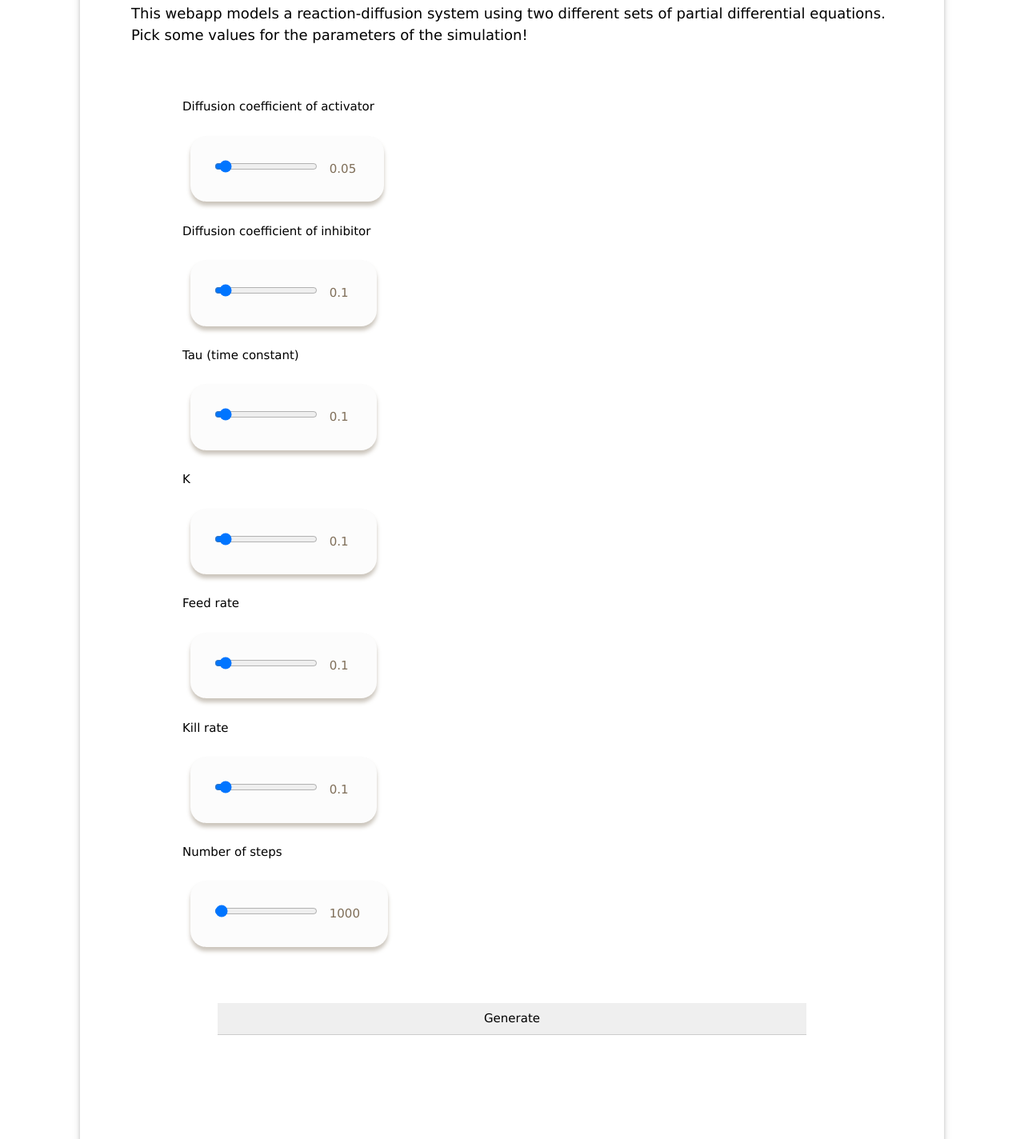
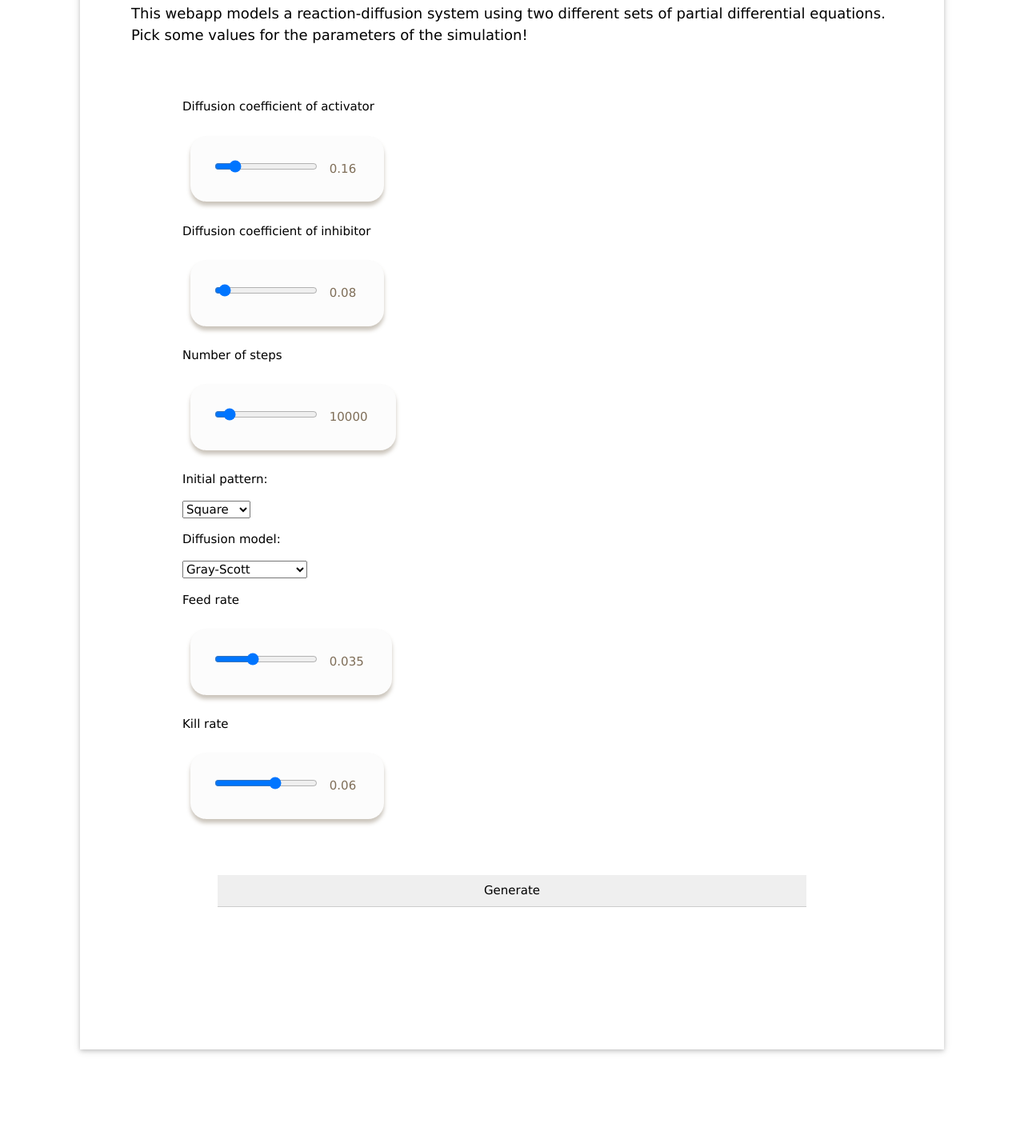
Before and after one commit to SzuminskyAJ/DiffuseAnimals, a Flask app: page / in a window 1280 px wide. Shown: the part 243-1667 px from the top of the page at 80% size. Run offline with Flask 2, Linux system fonts and the light colour scheme.

Commit message:
Add options for model & initial conditions

```diff
--- a/Models/Gif_generator.py
+++ b/Models/Gif_generator.py
@@ -39,13 +39,13 @@ def initSquare(u, v, size):
     u[int(size/2-20):int(size/2+20),int(size/2-20):int(size/2+20)] = 0.50
     v[int(size/2-20):int(size/2+20),int(size/2-20):int(size/2+20)] = 0.25
 
-def FitzHughModel(u, v, Lu, Lv, a, b, tau, k, L, s):
+def FitzHughModel(u, v, Lu, Lv, a, b, tau, k, L, s, **extra):
     dt = .001  # time step
     # We update the variables. -- this is the part that changed the most!
     u += dt * (a * Lu + L * u - u ** 3 - k - s * v)
     v += dt * (b * Lv + u - v) / tau
 
-def GrayScottModel(u, v, Lu, Lv, diffusionRateA, diffusionRateB, Feed, Kill):
+def GrayScottModel(u, v, Lu, Lv, diffusionRateA, diffusionRateB, Feed, Kill, **extra):
     u += (diffusionRateA*Lu - (u*v*v) + Feed *(1-u))
     v += (diffusionRateB*Lv + (u*v*v) - (Feed+Kill)*v)
 
--- a/static/js/script.js
+++ b/static/js/script.js
@@ -1,8 +1,8 @@
 window.onload = () => {
-    //alert('Tu pue');
+  selectForm(document.getElementsByName('Model')[0]);
 };
 
-function onSubmit(e) {
+function onSubmit() {
   const form = document.getElementById('f_form');
   const values = new FormData(form);
   const vals = Object.fromEntries(values);
@@ -36,3 +36,13 @@ function onSubmit(e) {
     alert(e);
   });
 }
+
+function selectForm(el) {
+  if (el.value == 'Gray-Scott') {
+    document.getElementById('fhn').classList.add('hidden');
+    document.getElementById('gs').classList.remove('hidden');
+  } else {
+    document.getElementById('fhn').classList.remove('hidden');
+    document.getElementById('gs').classList.add('hidden');
+  }
+}
--- a/templates/index.html
+++ b/templates/index.html
@@ -1,24 +1,32 @@
 {% extends "layout.html" %}
-{% block fitzhugh_form %}
-    {{ super() }}
-    <input type="hidden" name="Model" value="FitzHugh-Nagumo">
-    <input type="hidden" name="InitialModel" value="Random">
+{% block general_form %}
     <input type="hidden" name="noise" value="0.05">
-    <input type="hidden" name="size" value="100">
+    <input type="hidden" name="size" value="256">
     <div class="w3-container">
       <p>Diffusion coefficient of activator</p>
       <div class="slider">
-        <input type="range" name="diffusionA" min="0" max="1" value="0.05" oninput="diffCoefA.innerText = this.value" step="0.01">
-        <p id="diffCoefA">0.05</p>
+        <input type="range" name="diffusionA" min="0" max="1" value="0.16" oninput="diffCoefA.innerText = this.value" step="0.01">
+        <p id="diffCoefA">0.16</p>
       </div>
     </div>
     <div class="w3-container">
       <p>Diffusion coefficient of inhibitor</p>
       <div class="slider">
-        <input type="range" name="diffusionB" min="0" max="2" value="0.1" oninput="diffCoefB.innerText = this.value" step="0.01">
-        <p id="diffCoefB">0.1</p>
+        <input type="range" name="diffusionB" min="0" max="2" value="0.08" oninput="diffCoefB.innerText = this.value" step="0.01">
+        <p id="diffCoefB">0.08</p>
       </div>
     </div>
+    <div class="w3-container">
+      <p>Number of steps</p>
+      <div class="slider">
+        <input type="range" name="steps" min="0" max="100000" value="10000" oninput="Steps.innerText = this.value" step="10">
+        <p id="Steps">10000</p>
+      </div>
+    </div>
+{% endblock %}
+
+{% block fitzhugh_form %}
+    {{ super() }}
     <div class="w3-container">
       <p>Tau (time constant)</p>
       <div class="slider">
@@ -29,76 +37,40 @@
     <div class="w3-container">
       <p>K</p>
       <div class="slider">
-        <input type="range" name="k" min="0" max="2" value="0.1" oninput="K.innerText = this.value" step="0.01">
-        <p id="K">0.1</p>
+        <input type="range" name="k" min="0" max="2" value="0.06" oninput="K.innerText = this.value" step="0.01">
+        <p id="K">0.06</p>
       </div>
     </div>
     <div class="w3-container">
+      <p>λ</p>
+      <div class="slider">
+        <input type="range" name="L" min="0" max="2" value="1" oninput="L.innerText = this.value" step="0.01">
+        <p id="L">1</p>
+      </div>
+    </div>
+    <div class="w3-container">
+      <p>σ</p>
+      <div class="slider">
+        <input type="range" name="s" min="0" max="2" value="1" oninput="s.innerText = this.value" step="0.01">
+        <p id="s">1</p>
+      </div>
+    </div>
+{% endblock %}
+
+{% block grey_form %}
+    {{ super() }}
+    <div class="w3-container">
       <p>Feed rate</p>
       <div class="slider">
-        <input type="range" name="s" min="0" max="2" value="0.1" oninput="Feed.innerText = this.value" step="0.01">
-        <p id="Feed">0.1</p>
+        <input type="range" min="0" max="0.1" value="0.035" oninput="Feed.innerText = this.value" step="0.001" name="Feed">
+        <p id="Feed">0.035</p>
       </div>
     </div>
     <div class="w3-container">
       <p>Kill rate</p>
       <div class="slider">
-        <input type="range" name="L" min="0" max="2" value="0.1" oninput="Kill.innerText = this.value" step="0.01">
-        <p id="Kill">0.1</p>
+        <input type="range" min="0" max="0.1" value="0.06" oninput="Kill.innerText = this.value" step="0.001" name="Kill">
+        <p id="Kill">0.06</p>
       </div>
     </div>
-    <div class="w3-container">
-      <p>Number of steps</p>
-      <div class="slider">
-        <input type="range" name="steps" min="0" max="100000" value="1000" oninput="Steps.innerText = this.value" step="10">
-        <p id="Steps">1000</p>
-      </div>
-    </div>
-    <div class="w3-container" style="padding: 60px">
-      <input class="w3-input" type=submit value=Generate id="submit-button">
-    </div>
-
 {% endblock %}
-
-{% block grey_form %}
-    {{ super() }}
-    <div class="w3-container">
-      <p>Diffusion coefficient of activator</p>
-      <div class="slider">
-        <input type="range" min="0" max="1" value="0.05" oninput="diffCoefA.innerText = this.value" step="0.01">
-        <p id="diffCoefA">0.05</p>
-      </div>
-    </div>
-    <div class="w3-container">
-      <p>Diffusion coefficient of inhibitor</p>
-      <div class="slider">
-        <input type="range" min="0" max="2" value="0.1" oninput="diffCoefB.innerText = this.value" step="0.01">
-        <p id="diffCoefB">0.1</p>
-      </div>
-    </div>
-    <div class="w3-container">
-      <p>Feed rate</p>
-      <div class="slider">
-        <input type="range" min="0" max="2" value="0.1" oninput="Feed.innerText = this.value" step="0.01">
-        <p id="Feed">0.1</p>
-      </div>
-    </div>
-    <div class="w3-container">
-      <p>Kill rate</p>
-      <div class="slider">
-        <input type="range" min="0" max="2" value="0.1" oninput="Kill.innerText = this.value" step="0.01">
-        <p id="Kill">0.1</p>
-      </div>
-    </div>
-    <div class="w3-container">
-      <p>Number of steps</p>
-      <div class="slider">
-        <input type="range" min="0" max="10000" value="1000" oninput="Steps.innerText = this.value" step="10">
-        <p id="Steps">1000</p>
-      </div>
-    </div>
-    <div class="w3-container" style="padding: 60px">
-      <input class="w3-input" type=submit value=Generate>
-    </div>
-
-{% endblock %}
--- a/templates/layout.html
+++ b/templates/layout.html
@@ -11,7 +11,6 @@
           .w3-bar-block .w3-bar-item {padding:20px}
           .w3-card {padding:64px; margin:100px}
         </style>
-
     </head>
 
     <body>
@@ -19,11 +18,28 @@
       <h1>Let's diffuse some animals</h1>
       <p class="w3-large">This webapp models a reaction-diffusion system using two different sets of partial differential equations. Pick some values for the parameters of the simulation!</p>
         <div class="w3-container">
-          <form id="f_form" enctype=multipart/form-data style="padding:32px" onsubmit="event.preventDefault(); onSubmit(event); return false;" action="">
-            {%block fitzhugh_form%}{%endblock%}
-          </form>
-          <form id="g_form" enctype=multipart/form-data style="padding:32px" onsubmit="event.preventDefault(); onSubmit(event); return false;" class="hidden" action="">
-            {%block grey_form%}{%endblock%}
+          <form id="f_form" enctype=multipart/form-data style="padding:32px" onsubmit="event.preventDefault(); onSubmit(); return false;" action="">
+            {%block general_form%}{%endblock%}
+            <div class="w3-container">
+              <p>Initial pattern:</p>
+              <select name="InitialModel">
+                <option value="Circle">Circle</option>
+                <option value="Square" selected>Square</option>
+                <option value="Random">Random</option>
+              </select>
+            </div>
+            <div class="w3-container">
+              <p>Diffusion model:</p>
+              <select name="Model" onchange="selectForm(this)">
+                <option value="FitzHugh-Nagumo">FitzHugh-Nagumo</option>
+                <option value="Gray-Scott" selected>Gray-Scott</option>
+              </select>
+            </div>
+            <div id="fhn" class="hidden">{%block fitzhugh_form%}{%endblock%}</div>
+            <div id="gs">{%block grey_form%}{%endblock%}</div>
+            <div class="w3-container" style="padding: 60px">
+              <input class="w3-input" type=submit value=Generate id="submit-button">
+            </div>
           </form>
           <img id="output">
 
```
